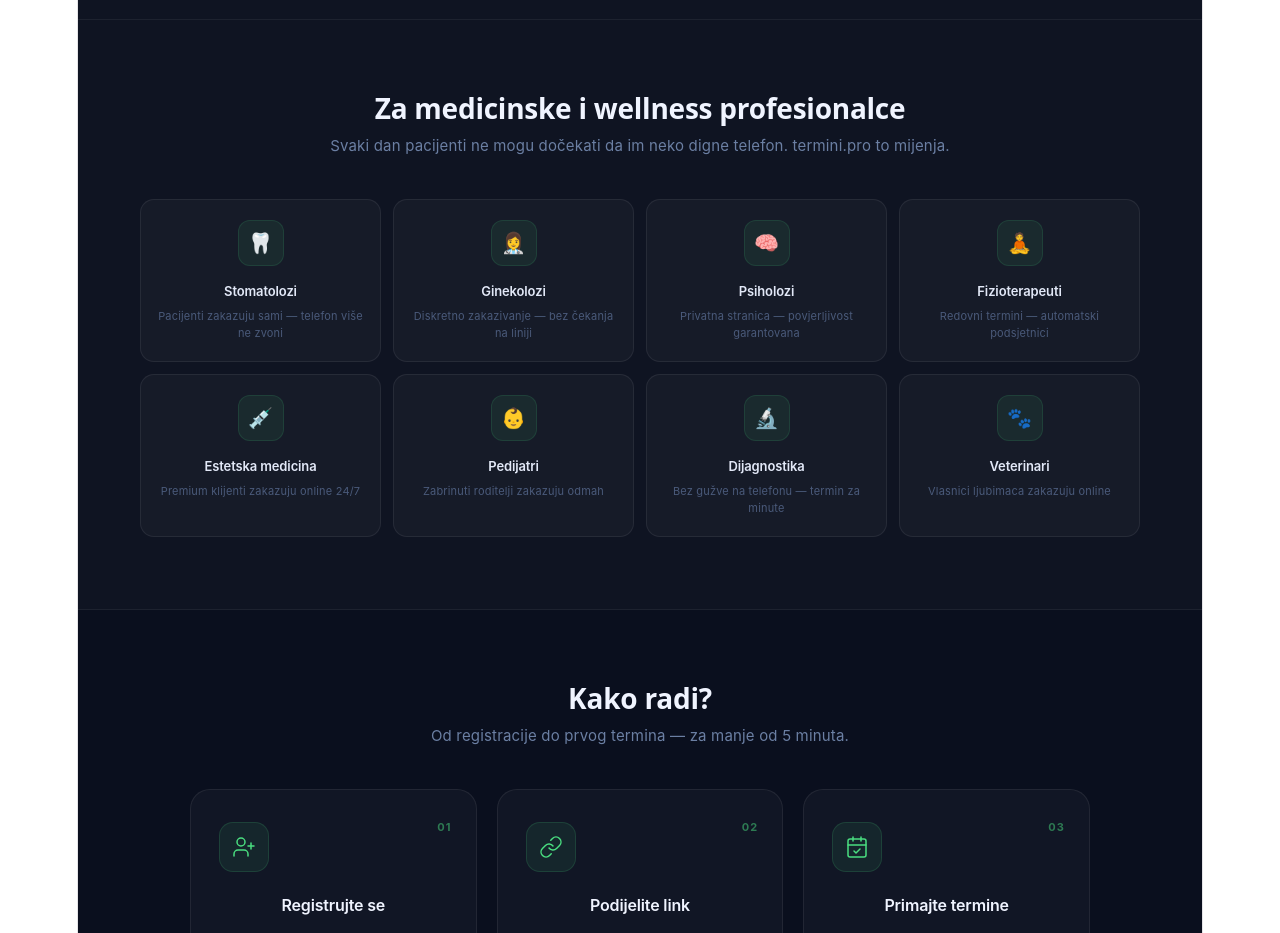
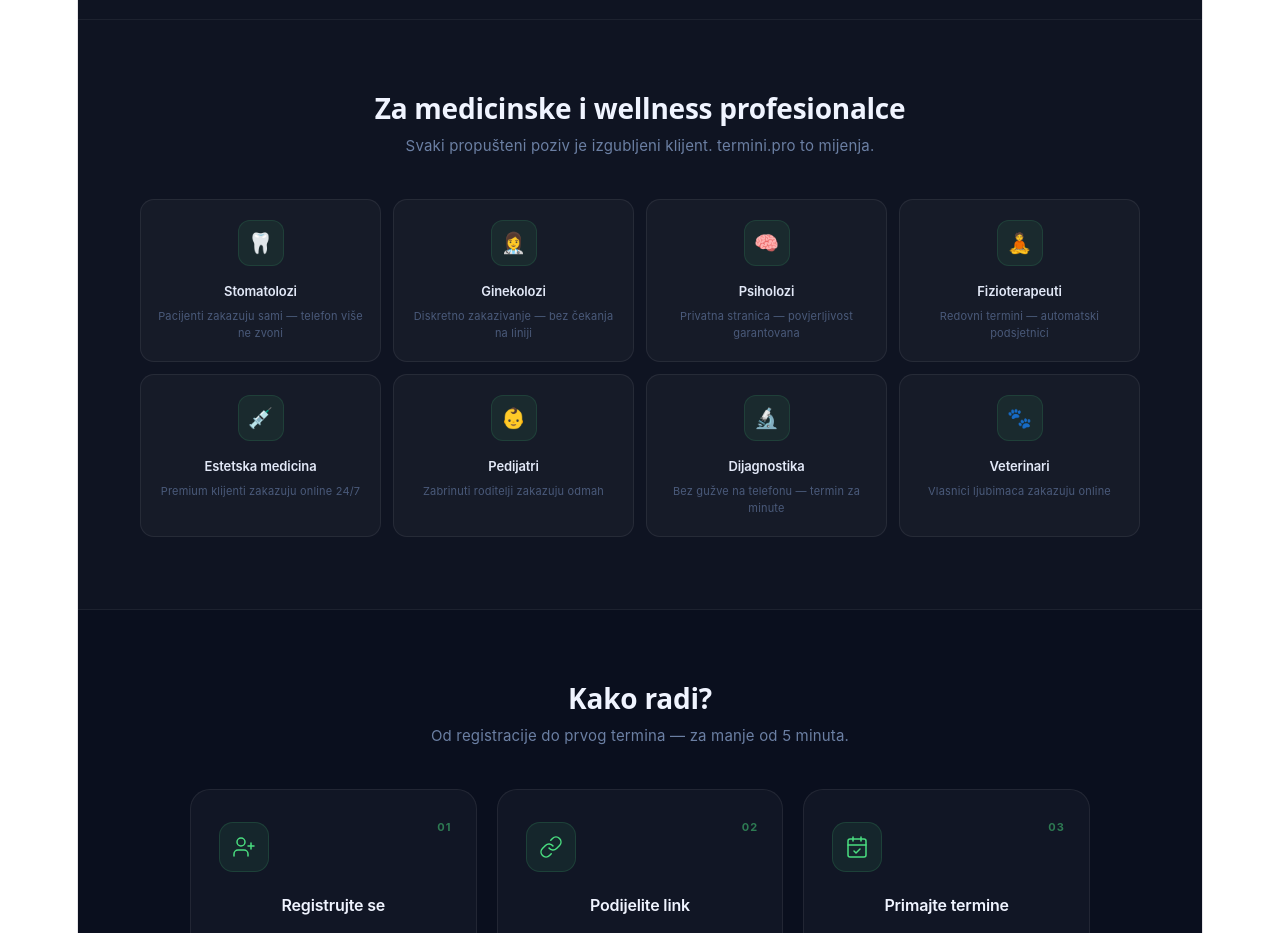
Before and after one commit to adijatadjogo91-cloud/termini-frontend, a React (Vite) app: page / in a window 1280 px wide. Shown: the part 1400-2333 px from the top of the page. Built offline with nearby package versions, Linux system fonts and the light colour scheme.

Commit message:
Landing - ispravka teksta nise sekcija

```diff
--- a/src/pages/Landing.jsx
+++ b/src/pages/Landing.jsx
@@ -398,7 +398,7 @@ export default function Landing() {
       <section style={{ padding: mob ? '56px 1.5rem' : '72px 2rem', background: 'rgba(255,255,255,0.02)', borderBottom: '1px solid rgba(255,255,255,0.06)' }}>
         <div style={{ maxWidth: '1000px', margin: '0 auto' }}>
           <h2 style={styles.sectionTitle}>Za medicinske i wellness profesionalce</h2>
-          <p style={styles.sectionSub}>Svaki dan pacijenti ne mogu dočekati da im neko digne telefon. termini.pro to mijenja.</p>
+          <p style={styles.sectionSub}>Svaki propušteni poziv je izgubljeni klijent. termini.pro to mijenja.</p>
           <div style={{ display: 'grid', gridTemplateColumns: mob ? 'repeat(2, 1fr)' : 'repeat(4, 1fr)', gap: '12px' }}>
             {nise.map((n, i) => (
               <div key={i} style={{ background: 'rgba(255,255,255,0.03)', border: '1px solid rgba(255,255,255,0.07)', borderRadius: '14px', padding: '20px 16px', textAlign: 'center', transition: 'all 0.2s' }}
```
